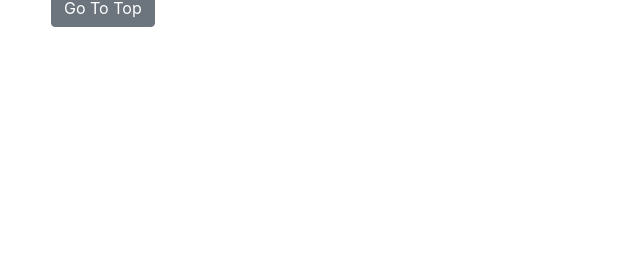
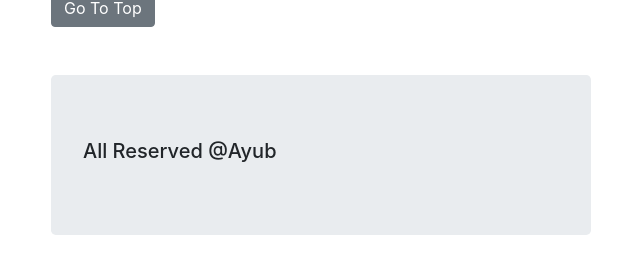
Before and after one commit to ayub6717/All-About-React, a React (Create React App) app: page / in a window 1280 px wide. Shown: the part 506-780 px from the top of the page, without its empty margins (319-959 px from the left). Built offline with nearby package versions, Linux system fonts and the light colour scheme; no server answers.

Commit message:
forwardRef

```diff
--- a/src/App.js
+++ b/src/App.js
@@ -22,6 +22,7 @@ import News, { infoCategory } from "./components/Divided_Indo_Components/Info";
 import Newslist from "./components/Divided_Indo_Components/Newslist";
 import Pagination from "./components/Divided_Indo_Components/Pagination";
 import Loading from "./components/Divided_Indo_Components/Loading";
+import Reftest from "./components/Divided_Indo_Components/Reftest";
 // import axios from 'axios'
 // const fakeNews = [
 //   {
@@ -69,6 +70,7 @@ class App extends React.Component {
   };
 
   aboutResult = React.createRef();
+  jumbotronRef = React.createRef();
   componentDidMount() {
     news
       .getNews()
@@ -80,6 +82,8 @@ class App extends React.Component {
         alert("something Went Worng");
         this.setState({ isLoading: false });
       });
+
+      console.log(this.jumbotronRef);
   }
 
   goToTop = () => {
@@ -217,6 +221,7 @@ class App extends React.Component {
                   </button>
                 </div>
               )}
+              < Reftest ref={this.jumbotronRef} />
             </div>
           </div>
         </div>
--- /dev/null
+++ b/src/components/Divided_Indo_Components/Reftest.jsx
@@ -0,0 +1,11 @@
+import React from 'react'
+
+const Reftest =React.forwardRef((_, ref) => {
+    return (
+        <div ref={ref} className='jumbotron'>
+            <h5>All Reserved @Ayub</h5>
+        </div>
+    )
+});
+
+export default Reftest
```
Also changed, not shown: 1 other file (tests, documents, lock files or other folders).
